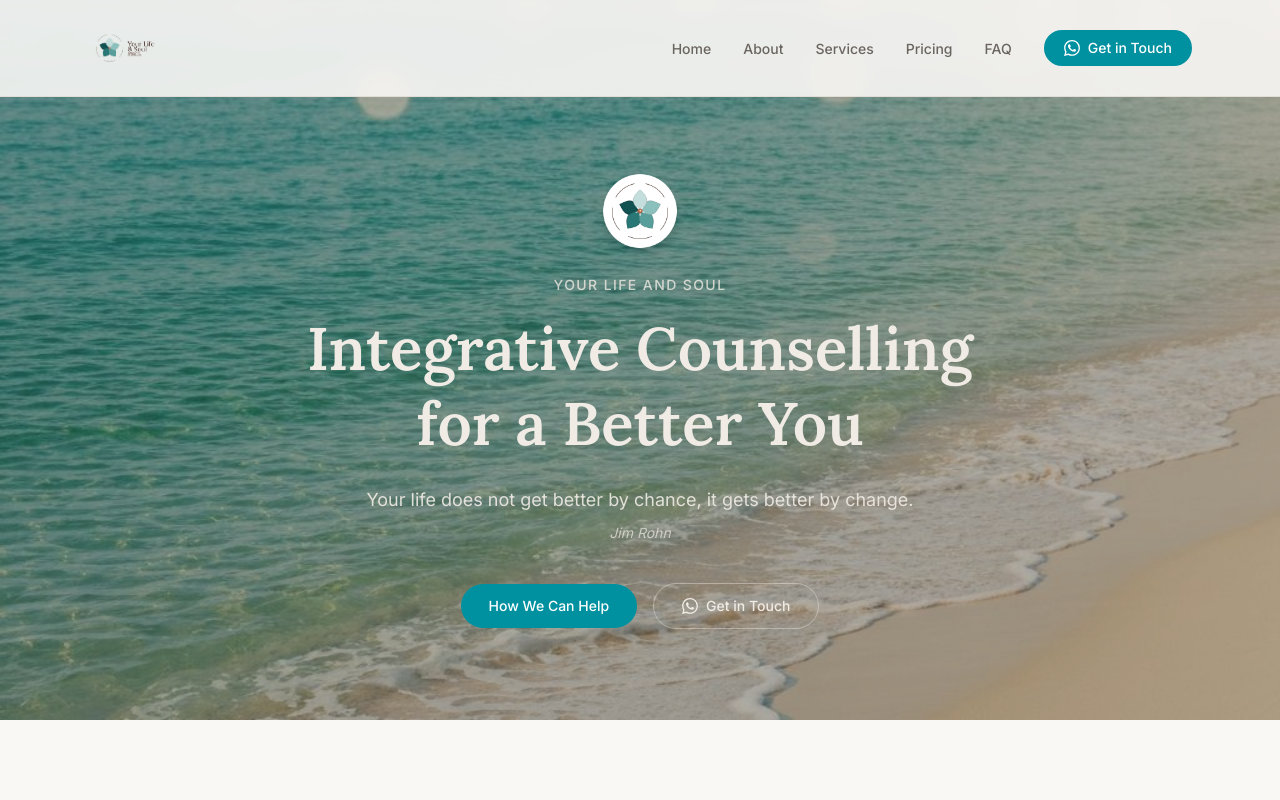
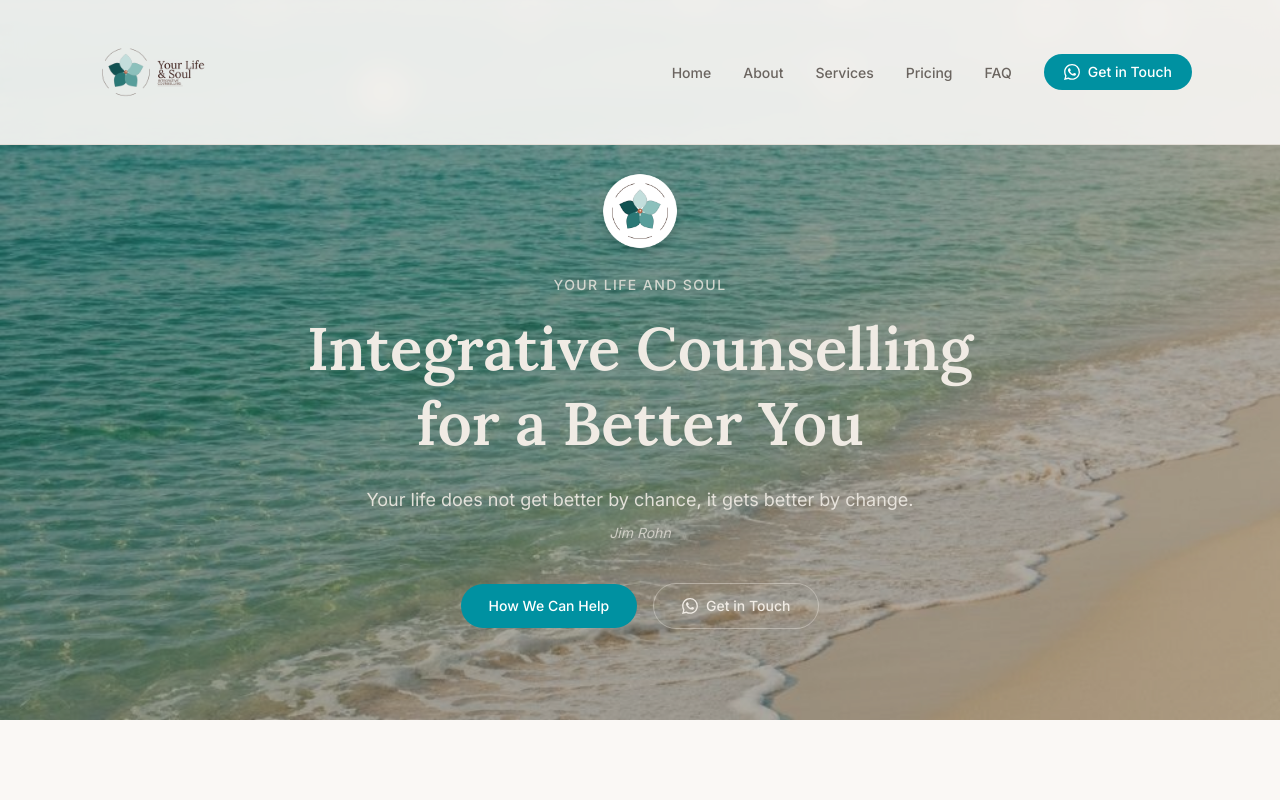
Before and after one commit to wearecrank/yourlifeandsoul, a Next.js app: page / in a window 1280 px wide. Shown: the top 800 px of the page. Built offline with nearby package versions, Linux system fonts and the light colour scheme.

Commit message:
Adjust CSS heights for logos to account for built-in whitespace

```diff
--- a/components/footer.tsx
+++ b/components/footer.tsx
@@ -12,9 +12,9 @@ export function Footer() {
             <Image
               src="/images/brand/logo_horizontal_transparent.png"
               alt="Your Life And Soul — Integrative Counselling"
-              width={300}
-              height={90}
-              className="h-20 w-auto object-contain"
+              width={540}
+              height={162}
+              className="h-32 w-auto object-contain"
             />
           </div>
 
--- a/components/navigation.tsx
+++ b/components/navigation.tsx
@@ -25,9 +25,9 @@ export function Navigation() {
           <Image
             src="/images/brand/logo_horizontal_transparent.png"
             alt="Your Life And Soul — Integrative Counselling"
-            width={280}
-            height={84}
-            className="h-16 w-auto object-contain"
+            width={500}
+            height={150}
+            className="h-28 w-auto object-contain"
             priority
           />
         </a>
```
